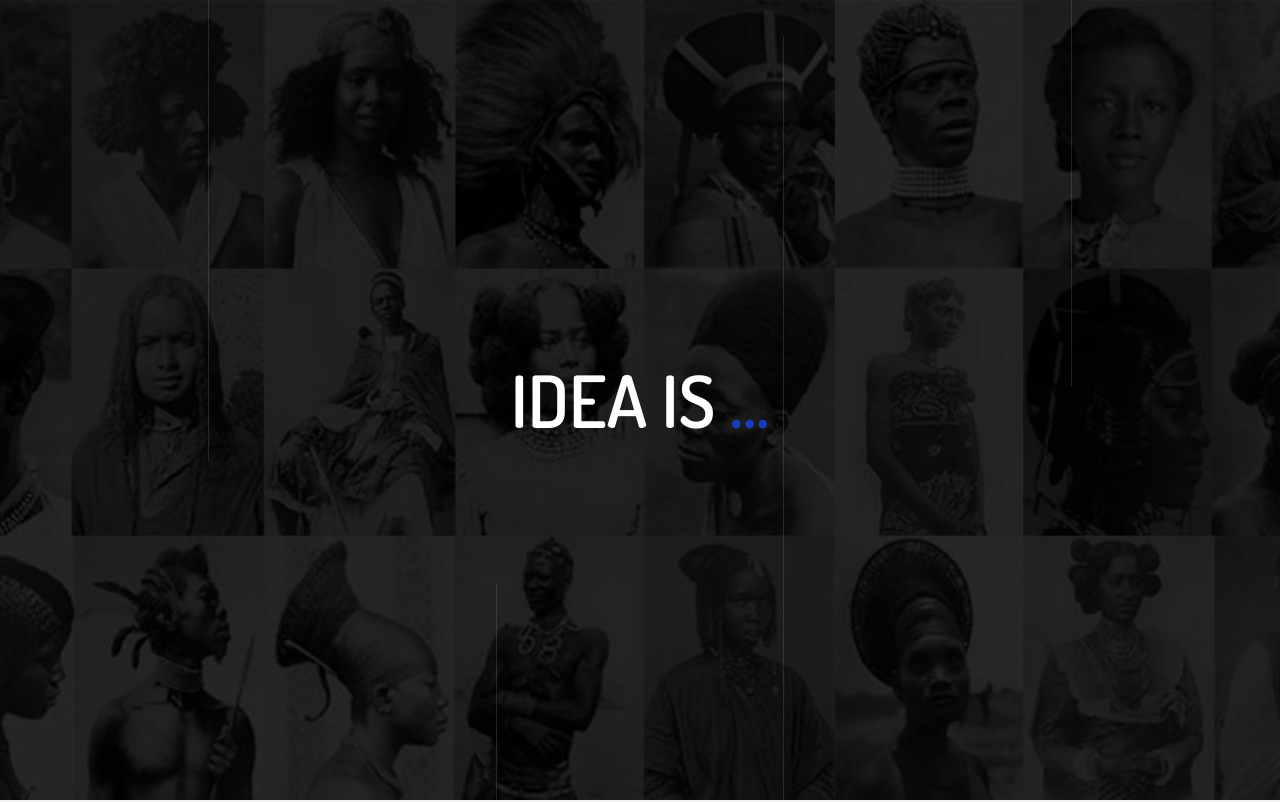
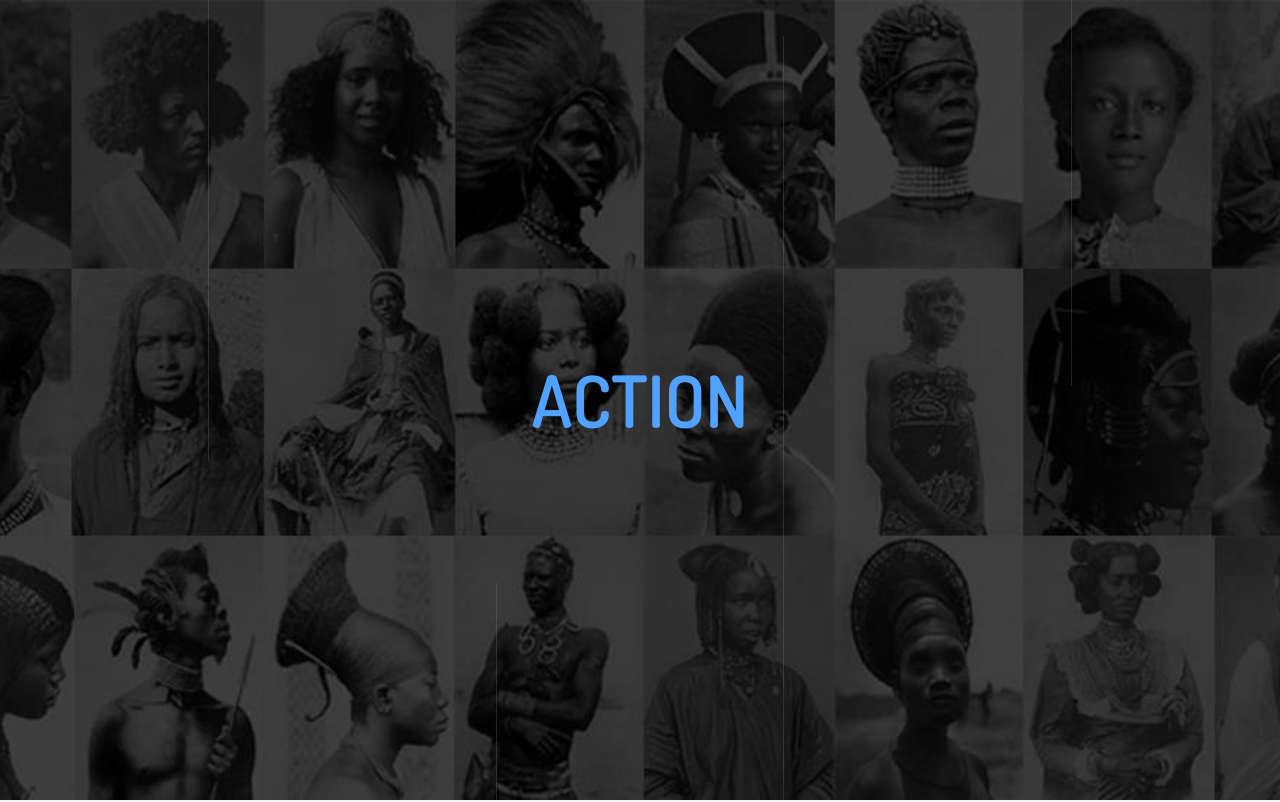
Before and after one commit to Olawoyin1/Ideaiscap, a React (Vite) app: page / in a window 1280 px wide. Shown: the top 802 px of the page. Built offline with nearby package versions, Linux system fonts and the light colour scheme.

Commit message:
new animation to the hero section

```diff
--- a/src/App.css
+++ b/src/App.css
@@ -1,11 +1,11 @@
-@import url('https://fonts.googleapis.com/css2?family=Dosis:wght@200..800&display=swap');
+@import url('https://fonts.googleapis.com/css2?family=Dosis:wght@200..800&family=Open+Sans:ital,wght@0,300..800;1,300..800&display=swap');
 
 
 body{
   overflow-x: hidden;
   color: black;
   background-color: #f0f0f0cb;
-   font-family: "Dosis", sans-serif;
+  font-family: "Open Sans", sans-serif;
 }
 
 
@@ -14,6 +14,11 @@ body{
     box-sizing: border-box !important;
     list-style-type: none;
     text-decoration: none;
+  }
+
+  .hero-txt{
+    font-family: "Dosis", sans-serif;
+
   }
 
 
--- a/src/App.tsx
+++ b/src/App.tsx
@@ -1,5 +1,5 @@
 import './App.css'
-import Hero from './components/Hero'
+import Hero from './components/Hero2'
 import Journey from './components/Journey'
 import ScrollToTopButton from './components/ScrollToTopButton'
 import './index.css'
--- /dev/null
+++ b/src/components/Hero2.tsx
@@ -0,0 +1,256 @@
+import { useEffect, useState } from "react";
+import { motion, AnimatePresence, Variants } from "framer-motion";
+import { FiMenu } from "react-icons/fi";
+
+const keywords = ["CHANGE", "ACTION", "PURPOSE", "SOLUTION"];
+const typingSpeed = 120;
+
+const containerVariants: Variants = {
+  hidden: { opacity: 0 },
+  visible: {
+    opacity: 1,
+    transition: { staggerChildren: 0.4, ease: "easeInOut" },
+  },
+};
+
+const fadeInUp: Variants = {
+  hidden: { opacity: 0, y: 20 },
+  visible: { opacity: 1, y: 0, transition: { duration: 0.6, ease: "easeOut" } },
+};
+
+const keywordVariant = {
+  initial: { opacity: 0, y: 50, filter: "blur(6px)" },
+  animate: {
+    opacity: 1,
+    y: 0,
+    filter: "blur(0px)",
+    transition: { duration: 0.4, type: "spring", bounce: 0.5 },
+  },
+  exit: {
+    opacity: 0,
+    y: -40,
+    filter: "blur(4px)",
+    transition: { duration: 0.3 },
+  },
+};
+
+export default function Hero() {
+  const [phase, setPhase] = useState<
+    "intro" | "keywords" | "typingFinal" | "done"
+  >("intro");
+  const [introIndex, setIntroIndex] = useState(0);
+  const [keywordIndex, setKeywordIndex] = useState(0);
+  const [finalIndex, setFinalIndex] = useState(0);
+  const [lineCount, setLineCount] = useState(4);
+
+  const introText = "IDEA IS ...";
+  const spacedFinal = "IDEA IS CAPITAL".split("");
+
+  // Responsive vertical lines
+  useEffect(() => {
+    const updateLineCount = () => setLineCount(window.innerWidth < 640 ? 3 : 4);
+    updateLineCount();
+    window.addEventListener("resize", updateLineCount);
+    return () => window.removeEventListener("resize", updateLineCount);
+  }, []);
+
+  // Typing "IDEA IS ..." with delay
+  useEffect(() => {
+    if (phase !== "intro") return;
+    if (introIndex < introText.length) {
+      const timeout = setTimeout(() => {
+        setIntroIndex((i) => i + 1);
+      }, typingSpeed);
+      return () => clearTimeout(timeout);
+    }
+    const delay = setTimeout(() => setPhase("keywords"), 1200);
+    return () => clearTimeout(delay);
+  }, [phase, introIndex]);
+
+  // Slide up keywords
+  // useEffect(() => {
+  //   if (phase !== 'keywords') return;
+  //   if (keywordIndex < keywords.length) {
+  //     const timeout = setTimeout(() => {
+  //       setKeywordIndex((i) => i + 1);
+  //     }, 2000);
+  //     return () => clearTimeout(timeout);
+  //   }
+  //   const pause = setTimeout(() => setPhase('typingFinal'), 0);
+  //   return () => clearTimeout(pause);
+  // }, [phase, keywordIndex]);
+
+  useEffect(() => {
+    if (phase !== "keywords") return;
+
+    if (keywordIndex === 0) {
+      // Show first keyword instantly
+      setKeywordIndex(1);
+      return;
+    }
+
+    if (keywordIndex < keywords.length) {
+      const timeout = setTimeout(() => {
+        setKeywordIndex((i) => i + 1);
+      }, 2000); // Wait 2s between keywords
+      return () => clearTimeout(timeout);
+    }
+
+    // ✅ Delay the transition to next phase *after* the final keyword has animated out
+    const pause = setTimeout(() => setPhase("typingFinal"), 1500); // Let the last word fade out
+    return () => clearTimeout(pause);
+  }, [phase, keywordIndex]);
+
+  // Typing final full line
+  useEffect(() => {
+    if (phase !== "typingFinal") return;
+    if (finalIndex < spacedFinal.length) {
+      const timeout = setTimeout(() => {
+        setFinalIndex((i) => i + 1);
+      }, typingSpeed);
+      return () => clearTimeout(timeout);
+    }
+    const doneTimeout = setTimeout(() => setPhase("done"), 600);
+    return () => clearTimeout(doneTimeout);
+  }, [phase, finalIndex]);
+
+  return (
+    <section
+      className="relative min-h-screen bg-black text-white flex items-center justify-center px-8 overflow-hidden bg-cover bg-center"
+      style={{ backgroundImage: "url(../../Images/hero.jpg)" }}
+    >
+      {/* Vertical falling lines */}
+      <div className="absolute container inset-0 z-0 pointer-events-none">
+        <div className="relative h-full w-full flex justify-between px-20">
+          {Array.from({ length: lineCount }, (_, idx) => (
+            <motion.div
+              key={idx}
+              className="w-px bg-gray-400 opacity-20 h-full"
+              initial={{ y: "-100%" }}
+              animate={{ y: "100%" }}
+              transition={{
+                repeat: Infinity,
+                duration: 2.5 + idx * 0.3,
+                ease: "linear",
+                delay: idx * 0.5,
+              }}
+            />
+          ))}
+        </div>
+      </div>
+
+      <div className="text-center max-w-2xl z-10">
+        {/* Step 1: Typing IDEA IS ... */}
+        {phase === "intro" && (
+          <h1 className="text-5xl hero-txt sm:text-6xl md:text-7xl font-semibold">
+            {introText
+              .slice(0, introIndex)
+              .split("")
+              .map((char, i) => (
+                <motion.span
+                  key={i}
+                  className="inline-block"
+                  initial={{ opacity: 0, filter: "blur(6px)" }}
+                  animate={{ opacity: 1, filter: "blur(0px)" }}
+                  transition={{ duration: 0.5 }}
+                >
+                  {char === " " ? "\u00A0" : char}
+                </motion.span>
+              ))}
+          </h1>
+        )}
+
+        {/* Step 2: Slide up keywords */}
+        {phase === "keywords" &&
+          keywordIndex > 0 &&
+          keywordIndex <= keywords.length && (
+            <AnimatePresence mode="wait">
+              <motion.h1
+                key={keywords[keywordIndex - 1]}
+                className="text-5xl sm:text-6xl md:text-7xl hero-txt font-semibold text-blue-400"
+                variants={keywordVariant}
+                initial="initial"
+                animate="animate"
+                exit="exit"
+              >
+                {keywords[keywordIndex - 1]}
+              </motion.h1>
+            </AnimatePresence>
+          )}
+
+        {/* Step 3: Type "IDEA IS CAPITAL" */}
+        {(phase === "typingFinal" || phase === "done") && (
+          <h1 className="text-5xl hero-txt sm:text-6xl md:text-7xl font-semibold">
+            {spacedFinal.slice(0, finalIndex).map((char, i) => (
+              <motion.span
+                key={i}
+                className="inline-block"
+                initial={{ opacity: 0, filter: "blur(6px)" }}
+                animate={{ opacity: 1, filter: "blur(0px)" }}
+                transition={{ duration: 1 }}
+              >
+                {char === " " ? "\u00A0" : char}
+              </motion.span>
+            ))}
+          </h1>
+        )}
+
+        {/* Final UI */}
+        {phase === "done" && (
+          <motion.div
+            className="mt-6"
+            variants={containerVariants}
+            initial="hidden"
+            animate="visible"
+          >
+            <motion.div
+              className="flex items-center justify-center text-xl  gap-2 sm:gap-4 md:text-2xl text-gray-300 text-center"
+              variants={fadeInUp}
+            >
+              <p>Innovative</p>
+              <p>|</p>
+              <p>Imaginative</p>
+              <p>|</p>
+              <p>Creative</p>
+            </motion.div>
+
+            <motion.aside
+              className="absolute hidden sm:flex right-0 top-0 h-screen w-20 bg-black/30 flex-col items-center py-6"
+              variants={fadeInUp}
+            >
+              <motion.div className="mb-4" variants={fadeInUp}>
+                <FiMenu className="text-white text-2xl cursor-pointer" />
+              </motion.div>
+              <motion.nav
+                className="flex flex-col justify-evenly flex-1 items-center text-white text-xs tracking-wide font-semibold"
+                variants={containerVariants}
+              >
+                {["Facebook", "X", "Instagram", "LinkedIn", "TikTok"].map(
+                  (name) => (
+                    <motion.a
+                      key={name}
+                      href="/"
+                      className="rotate-[-90deg] hover:text-blue-400 transition"
+                      variants={fadeInUp}
+                    >
+                      {name}
+                    </motion.a>
+                  )
+                )}
+              </motion.nav>
+            </motion.aside>
+
+            <motion.div
+              className="absolute hidden sm:block bottom-10 left-10"
+              variants={fadeInUp}
+            >
+              <button className="bg-black text-white cursor-pointer px-7 py-2 font-semibold shadow hover:bg-blue-700 text-lg transition">
+                Journey
+              </button>
+            </motion.div>
+          </motion.div>
+        )}
+      </div>
+    </section>
+  );
+}
--- a/src/components/Journey.tsx
+++ b/src/components/Journey.tsx
@@ -44,7 +44,7 @@ const Journey = () => {
         </motion.p>
 
         {/* Main Paragraph */}
-        <motion.p className="text-justify text-xl my-0 mb-4 p-0 box-border" variants={fadeInUp}>
+        <motion.p className="text-justify  text-xl my-0 mb-4 p-0 box-border" variants={fadeInUp}>
           Are you ready to build? Are you ready for solutions? Are you ready to change your behavior? Are
           you ready to be honorable? Are you ready to let go of your ego? Are you ready to create a
           community? Are you ready to stop blaming others for your difficulties? Are you ready to
@@ -63,7 +63,7 @@ const Journey = () => {
         </motion.p>
 
         {/* Final Paragraph */}
-        <motion.p className="text-justify text-xl my-0 mb-4 p-0 box-border" variants={fadeInUp}>
+        <motion.p className="text-justify  text-xl my-0 mb-4 p-0 box-border" variants={fadeInUp}>
           Think big, think ahead, think globally. Great achievements stem from great ideas. Africa requires
           bold, innovative concepts and a generation willing to take risks to bring them to life. Learning
           from past mistakes and adopting a systematic approach is essential. Only through this method can we
```
